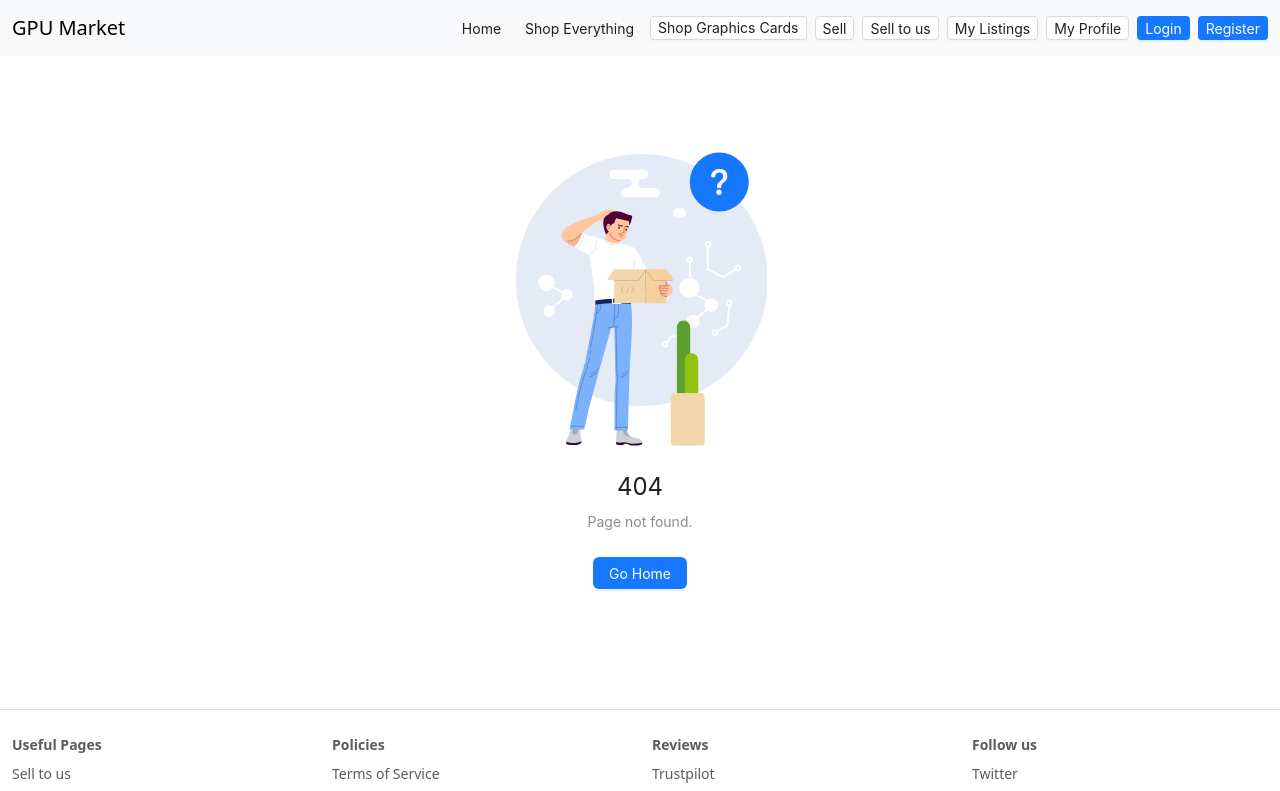
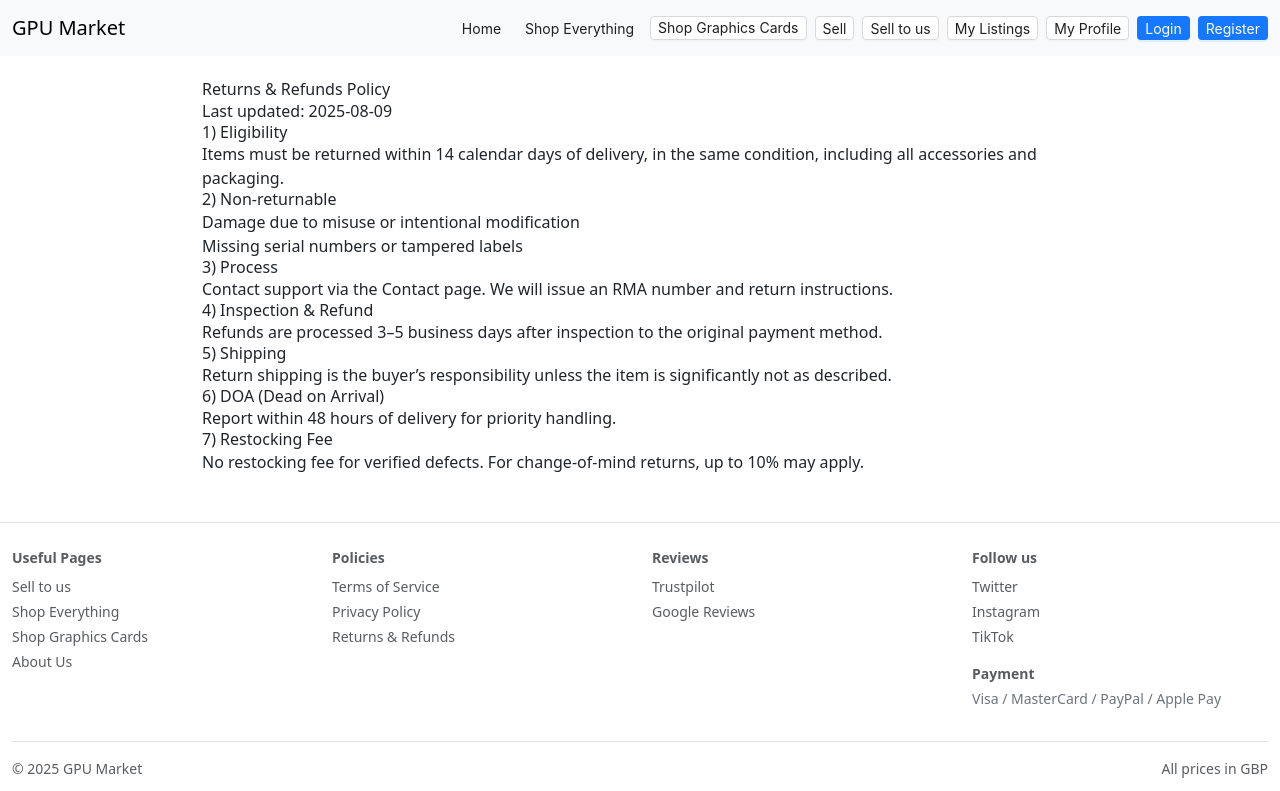
Before and after one commit to cswenyuanxiao/gpu-market-mvp, a React (Vite) app in the folder frontend-spa/: page /returns in a window 1280 px wide. Shown: the top 791 px of the page. Built offline with nearby package versions, Linux system fonts and the light colour scheme; no server answers.

Commit message:
feat(pages): add Returns & Refunds page and footer link; polish info pages

```diff
--- a/frontend-spa/src/App.tsx
+++ b/frontend-spa/src/App.tsx
@@ -20,6 +20,7 @@ import { useScrollRestoration } from './lib/useScrollRestoration';
 import About from './pages/About';
 import Privacy from './pages/Privacy';
 import Terms from './pages/Terms';
+const Returns = lazy(() => import('./pages/Returns'));
 import ServerError from './pages/ServerError';
 import { Button, Dropdown, Drawer, Menu } from 'antd';
 import type { MenuProps } from 'antd';
@@ -236,6 +237,7 @@ export default function App() {
           <Route path="/about" element={<About />} />
           <Route path="/privacy" element={<Privacy />} />
           <Route path="/terms" element={<Terms />} />
+          <Route path="/returns" element={<Returns />} />
           <Route path="/500" element={<ServerError />} />
           <Route path="/login" element={<Login />} />
           <Route path="/register" element={<Register />} />
@@ -267,6 +269,7 @@ export default function App() {
               <div className="d-flex flex-column gap-1">
                 <Link to="/terms">Terms of Service</Link>
                 <Link to="/privacy">Privacy Policy</Link>
+                <Link to="/returns">Returns & Refunds</Link>
               </div>
             </div>
             <div className="col-6 col-md-3 mb-3">
--- /dev/null
+++ b/frontend-spa/src/pages/Returns.tsx
@@ -0,0 +1,45 @@
+export default function Returns() {
+  document.title = 'Returns & Refunds — GPU Market';
+  return (
+    <div className="container py-4 content-prose" style={{ maxWidth: 900 }}>
+      <h1>Returns & Refunds Policy</h1>
+      <p>Last updated: 2025-08-09</p>
+
+      <h2>1) Eligibility</h2>
+      <p>
+        Items must be returned within 14 calendar days of delivery, in the same condition, including
+        all accessories and packaging.
+      </p>
+
+      <h2>2) Non-returnable</h2>
+      <ul>
+        <li>Damage due to misuse or intentional modification</li>
+        <li>Missing serial numbers or tampered labels</li>
+      </ul>
+
+      <h2>3) Process</h2>
+      <p>
+        Contact support via the Contact page. We will issue an RMA number and return instructions.
+      </p>
+
+      <h2>4) Inspection & Refund</h2>
+      <p>
+        Refunds are processed 3–5 business days after inspection to the original payment method.
+      </p>
+
+      <h2>5) Shipping</h2>
+      <p>
+        Return shipping is the buyer’s responsibility unless the item is significantly not as
+        described.
+      </p>
+
+      <h2>6) DOA (Dead on Arrival)</h2>
+      <p>Report within 48 hours of delivery for priority handling.</p>
+
+      <h2>7) Restocking Fee</h2>
+      <p>
+        No restocking fee for verified defects. For change-of-mind returns, up to 10% may apply.
+      </p>
+    </div>
+  );
+}
```
Also changed, not shown: 16 other files (tests, documents, lock files or other folders).
